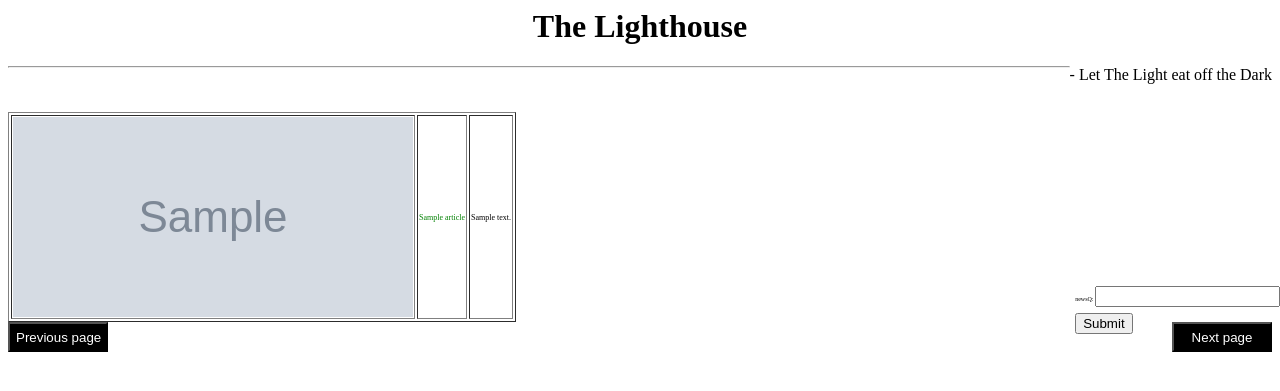
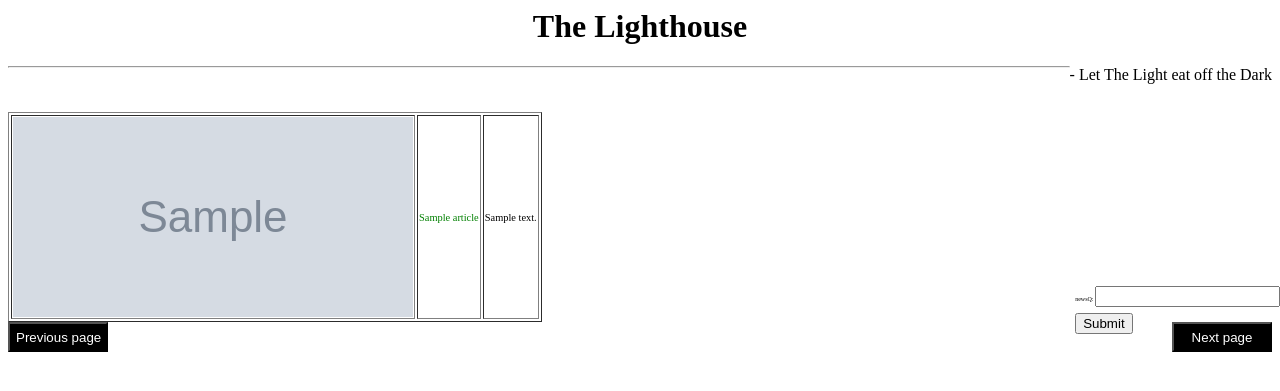
Before and after one commit to atul1503/Newzer, a Django app: template HelloDjango/templates/news.html in a window 1280 px wide. Shown: the top 391 px of the page. Run offline with Django 3.2, Linux system fonts and the light colour scheme; tables that the repository leaves empty hold one stand-in row (values such as "Sample post"); the template is opened without the code that fills it: values that come from a table or form of the project are taken from there, most other values are stand-ins (such as "Sample title", 1, 10 or a date in 2020); grey boxes marked "Sample" are stand-in pictures.

Commit message:
autoCommit

```diff
--- a/HelloDjango/templates/news.html
+++ b/HelloDjango/templates/news.html
@@ -19,7 +19,7 @@
         .column
         {
             max-width:200px;
-            font-size:0.5em;
+            font-size:0.65em;
         }
         #next,#prev
         {
```
Also changed, not shown: db.sqlite3.
